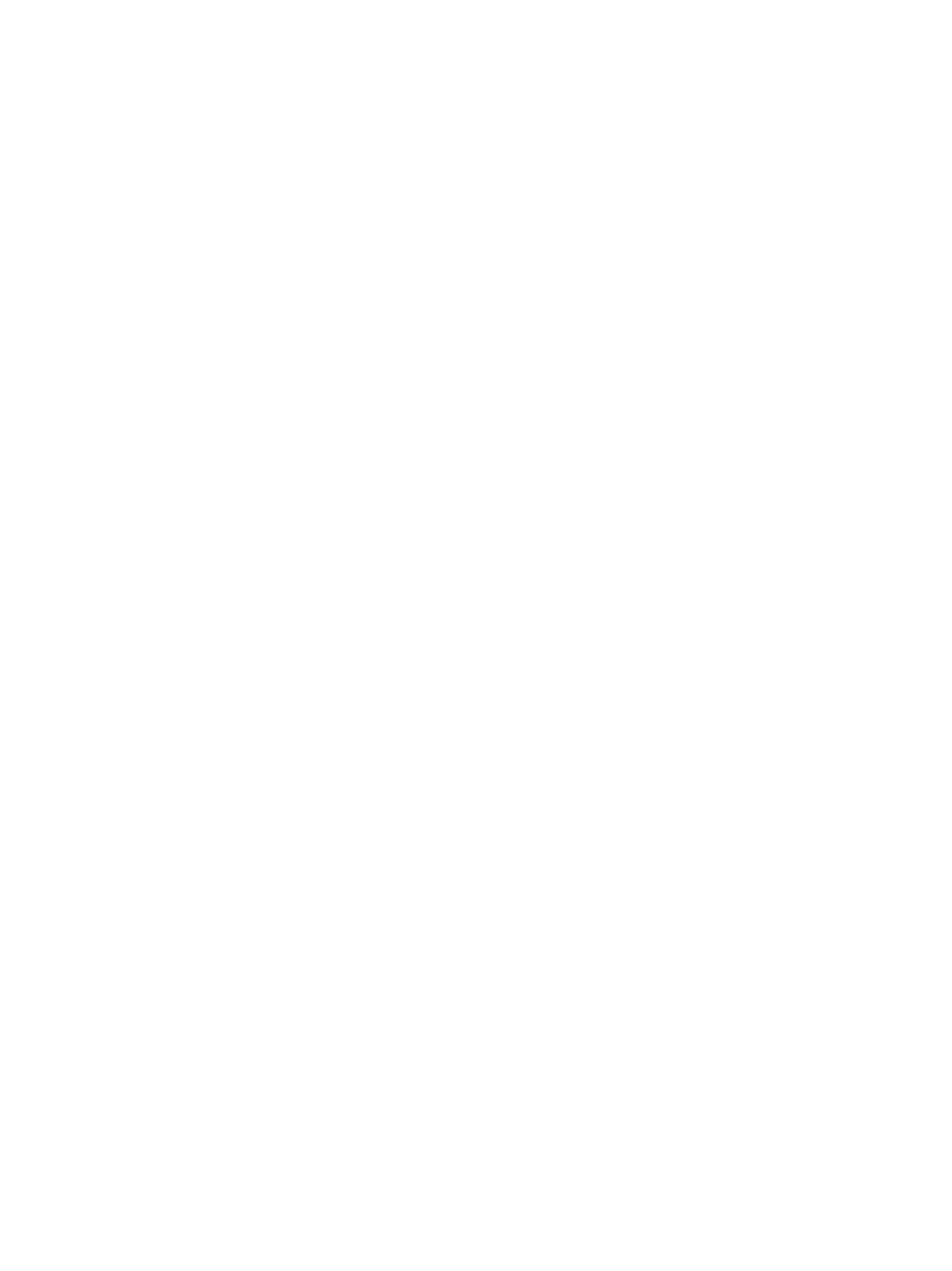
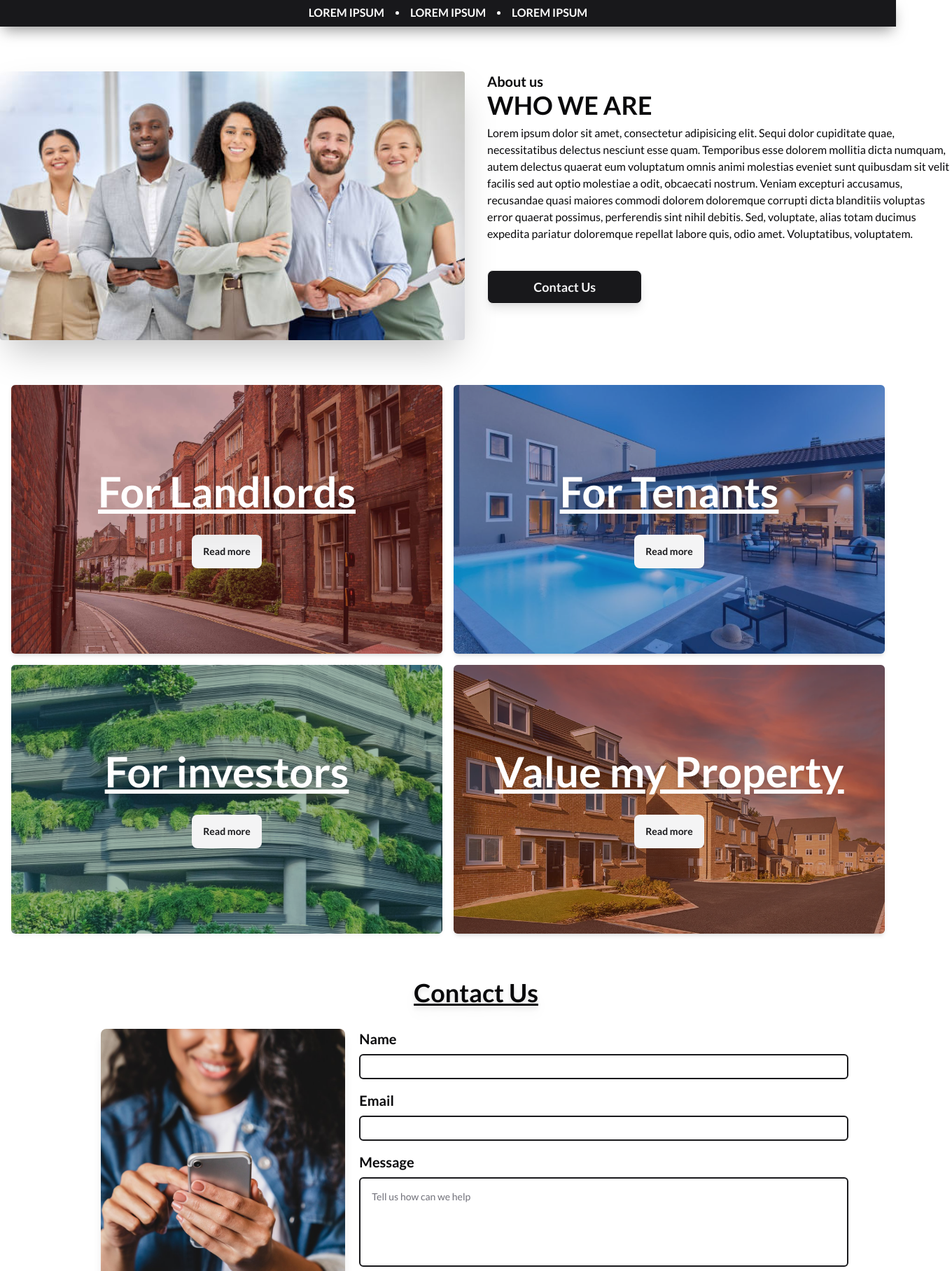
Before and after one commit to AlanNapieralski/tom-properties, a Next.js app: page / in a window 1280 px wide. Shown: the part 764-2580 px from the top of the page at 70% size, 1360 px wide, since content can reach past the window. Before the commit the page ends 800 px from the top, so only its background shows below. Built offline with nearby package versions, Linux system fonts and the light colour scheme.

Commit message:
finished the home page

```diff
--- a/src/app/components/AboutUs.tsx
+++ b/src/app/components/AboutUs.tsx
@@ -15,10 +15,10 @@ export default function AboutUs() {
         />
       </div>
       <div className="flex-1 flex flex-col">
-        <p className="text-xl font-semibold text-primary-background">About us</p>
-        <h2 className="text-4xl font-semibold pb-2 uppercase">who we are</h2>
+        <p className="text-xl font-bold text-primary-background">About us</p>
+        <h2 className="text-4xl font-bold pb-2 uppercase">who we are</h2>
         <p className="pb-10 break-words">Lorem ipsum dolor sit amet, consectetur adipisicing elit. Sequi dolor cupiditate quae, necessitatibus delectus nesciunt esse quam. Temporibus esse dolorem mollitia dicta numquam, autem delectus quaerat eum voluptatum omnis animi molestias eveniet sunt quibusdam sit velit facilis sed aut optio molestiae a odit, obcaecati nostrum. Veniam excepturi accusamus, recusandae quasi maiores commodi dolorem doloremque corrupti dicta blanditiis voluptas error quaerat possimus, perferendis sint nihil debitis. Sed, voluptate, alias totam ducimus expedita pariatur doloremque repellat labore quis, odio amet. Voluptatibus, voluptatem.</p>
-        <Link href='#contact-us' className="btn w-1/3 bg-primary bg-primary text-secondary hover:bg-secondary hover:text-primary text-lg font-semibold shadow-lg">Contact Us</Link>
+        <Link href='#contact-us' className="btn w-1/3 bg-primary text-secondary hover:bg-secondary hover:text-primary text-lg font-bold shadow-lg">Contact Us</Link>
       </div>
     </section>
   )
--- a/src/app/components/InputForm.tsx
+++ b/src/app/components/InputForm.tsx
@@ -61,9 +61,9 @@ export default function InputForm() {
             name="name"
             render={({ field }) => (
               <FormItem>
-                <FormLabel className="text-xl font-semibold">Name</FormLabel>
+                <FormLabel className="text-xl font-bold">Name</FormLabel>
                 <FormControl>
-                  <Input className="px-2 border-2 border-primary " type="text" {...field} />
+                  <Input className="p-4 border-2 border-primary " type="text" {...field} />
                 </FormControl>
               </FormItem>
             )}
@@ -74,9 +74,9 @@ export default function InputForm() {
             name='email'
             render={({ field }) => (
               <FormItem>
-                <FormLabel className="text-xl font-semibold">Email</FormLabel>
+                <FormLabel className="text-xl font-bold">Email</FormLabel>
                 <FormControl>
-                  <Input className="px-2 border-2 border-primary" type="email" {...field} />
+                  <Input className="p-4 border-2 border-primary" type="email" {...field} />
                 </FormControl>
               </FormItem>
             )}
@@ -87,11 +87,11 @@ export default function InputForm() {
             name="message"
             render={({ field }) => (
               <FormItem>
-                <FormLabel className="text-xl font-semibold">Message</FormLabel>
+                <FormLabel className="text-xl font-bold">Message</FormLabel>
                 <FormControl>
                   <Textarea
                     placeholder="Tell us how can we help"
-                    className="px-2 h-32 border-2 border-primary resize-none"
+                    className="p-4 h-32 border-2 border-primary resize-none"
                     {...field}
                   />
                 </FormControl>
--- a/src/app/components/SideNav.tsx
+++ b/src/app/components/SideNav.tsx
@@ -15,8 +15,6 @@ import {
 import navigationLinks from "../models/navigationLinks"
 import Link from "next/link"
 import { Separator } from "@/components/ui/separator"
-import { X } from "lucide-react"
-import { useState } from "react"
 
 type SideNavProps = {
   triggerButton: React.ReactNode
@@ -34,16 +32,15 @@ export default function SideNav({ triggerButton }: SideNavProps) {
         </SheetHeader>
         <div className="flex flex-col py-8">
           {navigationLinks.map((item, index) => (
-            <>
+            <div key={index}>
               <Separator className="border" />
               <Link
                 href={item.url}
-                key={index}
-                className="text-xl font-semibold rounded hover:bg-primary hover:text-secondary p-4 transition-colors duration-300 ease-out"
+                className="text-xl font-bold rounded hover:bg-primary hover:text-secondary p-4 transition-colors duration-300 ease-out"
               >
                 {item.name}
               </Link>
-            </>
+            </div>
           ))}
         </div>
         <SheetFooter>
--- a/src/app/components/Welcome.tsx
+++ b/src/app/components/Welcome.tsx
@@ -30,7 +30,7 @@ export default function Welcome() {
   useEffect(() => {
     const timer = setInterval(() => {
       setIndex(prevIndex => 1 - prevIndex)
-    }, 5000)
+    }, 8000)
     return () => {
       clearInterval(timer);
     }
@@ -44,7 +44,7 @@ export default function Welcome() {
             <Image
               key={idx}
               {...img}
-              className={`absolute inset-0 w-full h-full object-cover object-center opacity-0 transition-opacity duration-1000 ease-in-out ${index === idx ? "opacity-100" : "opacity-0"}`}
+              className={`absolute inset-0 w-full h-full object-cover object-center opacity-0 transition-opacity duration-2000 ease-in-out ${index === idx ? "opacity-100" : "opacity-0"}`}
             />
           ))}
         </div>
@@ -55,11 +55,11 @@ export default function Welcome() {
       </div>
 
       <div className="flex justify-center items-center py-2 bg-primary text-white shadow-bottom">
-        <p className='px-4 font-semibold uppercase'>lorem ipsum</p>
+        <p className='px-4 font-bold uppercase'>lorem ipsum</p>
         <div className="dot-white"></div>
-        <p className='px-4 font-semibold uppercase'>LOREM IPSUM</p>
+        <p className='px-4 font-bold uppercase'>LOREM IPSUM</p>
         <div className="dot-white"></div>
-        <p className='px-4 font-semibold uppercase'>LOREM IPSUM</p>
+        <p className='px-4 font-bold uppercase'>LOREM IPSUM</p>
       </div>
 
     </section >
--- a/src/app/layout.tsx
+++ b/src/app/layout.tsx
@@ -1,4 +1,16 @@
+import type { Metadata } from 'next'
 import './ui/global.css'
+import { Lato } from 'next/font/google'
+
+const lato = Lato({
+  weight: ["400", "700"],
+  subsets: ['latin'],
+})
+
+export const metadata: Metadata = {
+  title: "Tom Properties",
+  description: "Services for landlords, tenants and investors"
+}
 
 export default function RootLayout({
   children,
@@ -7,7 +19,7 @@ export default function RootLayout({
 }) {
   return (
     <html lang="en">
-      <body>{children}</body>
+      <body className={lato.className}>{children}</body>
     </html>
   )
 }
--- a/src/app/page.tsx
+++ b/src/app/page.tsx
@@ -1,20 +1,25 @@
 'use client'
 import AboutUs from "./components/AboutUs"
 import Dashboard from "./components/Dashboard"
-import Drawer from "./components/Drawer"
 import Nav from "./components/shared/Nav"
 import Welcome from "./components/Welcome"
 import ContactUs from "./components/ContactUs"
 import Footer from "./components/shared/Footer"
-import SideNav from './components/SideNav'
-import { Button } from "@/components/ui/button"
 
 export default function Home() {
 
   return (
     <>
+      <Nav />
       <Welcome />
-
+      <div className="wrapper">
+        <AboutUs />
+      </div>
+      <Dashboard />
+      <div className="wrapper">
+        <ContactUs />
+      </div>
+      <Footer />
     </>
   );
 }
--- a/src/components/ui/sheet.tsx
+++ b/src/components/ui/sheet.tsx
@@ -108,7 +108,7 @@ const SheetTitle = React.forwardRef<
 >(({ className, ...props }, ref) => (
   <SheetPrimitive.Title
     ref={ref}
-    className={cn("text-lg font-semibold text-foreground", className)}
+    className={cn("text-lg font-bold text-foreground", className)}
     {...props}
   />
 ))
--- a/src/components/ui/toast.tsx
+++ b/src/components/ui/toast.tsx
@@ -43,7 +43,7 @@ const toastVariants = cva(
 const Toast = React.forwardRef<
   React.ElementRef<typeof ToastPrimitives.Root>,
   React.ComponentPropsWithoutRef<typeof ToastPrimitives.Root> &
-    VariantProps<typeof toastVariants>
+  VariantProps<typeof toastVariants>
 >(({ className, variant, ...props }, ref) => {
   return (
     <ToastPrimitives.Root
@@ -94,7 +94,7 @@ const ToastTitle = React.forwardRef<
 >(({ className, ...props }, ref) => (
   <ToastPrimitives.Title
     ref={ref}
-    className={cn("text-sm font-semibold", className)}
+    className={cn("text-sm font-bold", className)}
     {...props}
   />
 ))
--- a/tailwind.config.ts
+++ b/tailwind.config.ts
@@ -9,6 +9,10 @@ const config: Config = {
 	],
 	theme: {
 		extend: {
+			transitionDuration: {
+				'2000': '2000ms',
+				'3000': '3000ms',
+			},
 			colors: {
 				primary: {
 					DEFAULT: 'hsl(var(--primary))',
```
Also changed, not shown: src/app/ui/global.css (line endings or trailing spaces).
